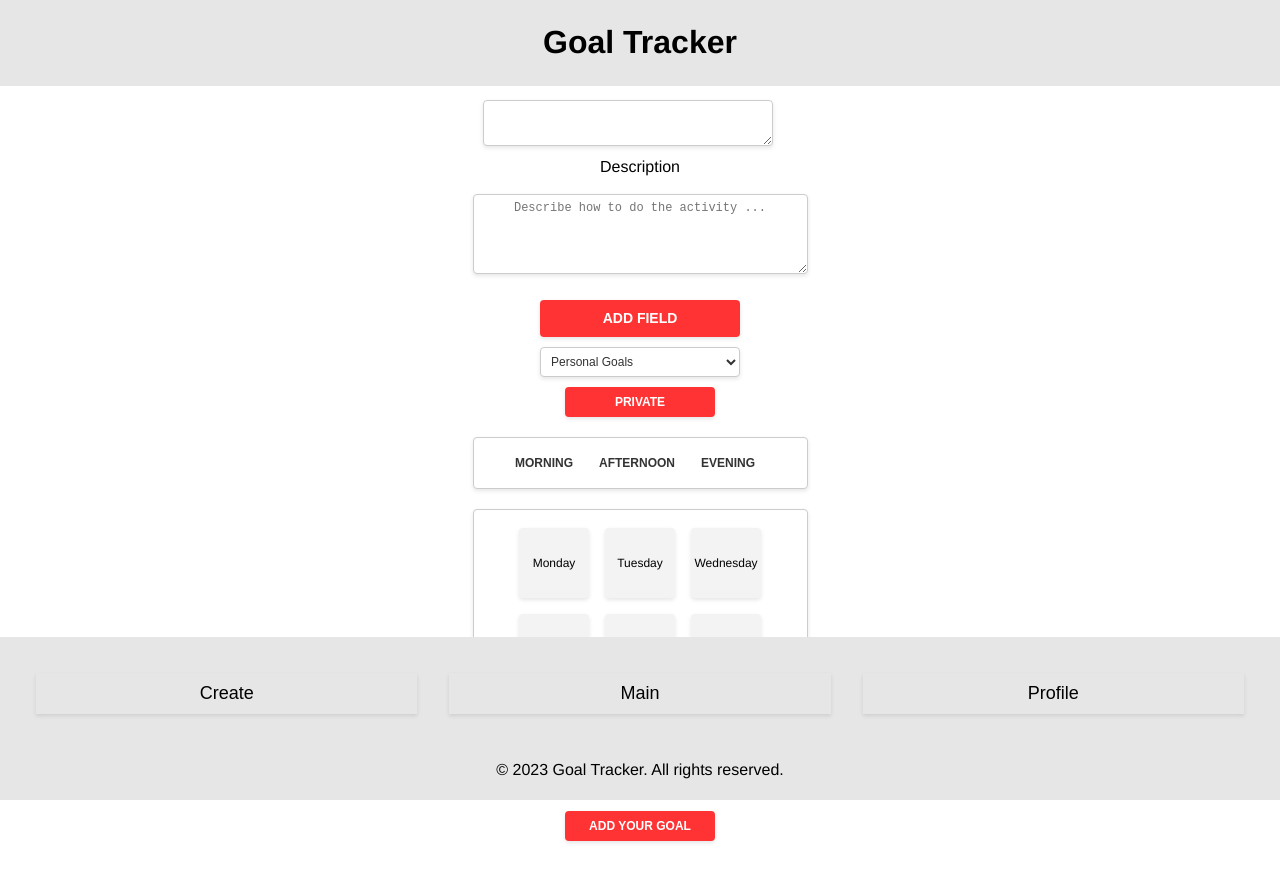
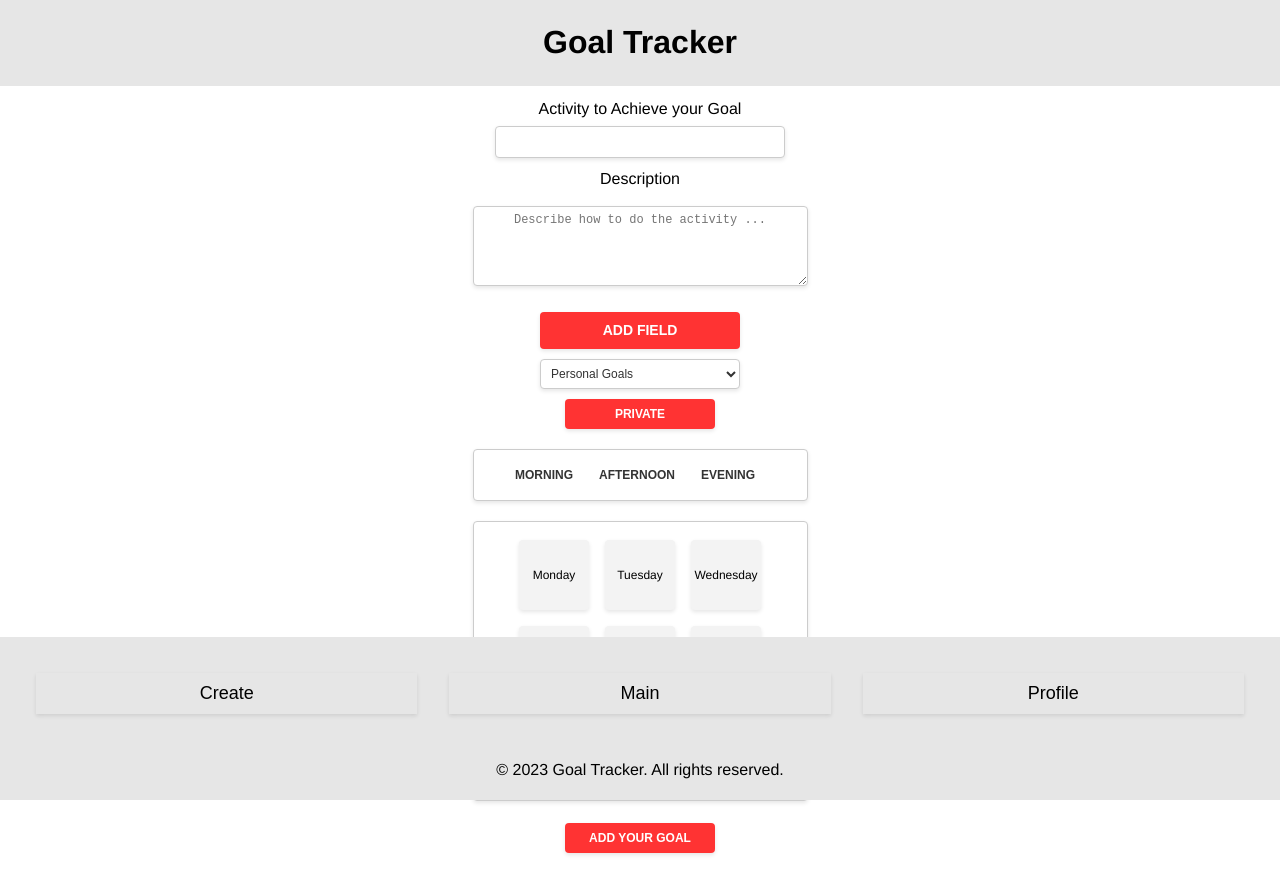
Before and after one commit to CKone2k/CK-capstone, a Next.js app: page / in a window 1280 px wide. Both pictures are taken after a click on the button "Create". Shown: the top 894 px of the page. Built offline with nearby package versions, Linux system fonts and the light colour scheme.

Commit message:
finished

```diff
--- a/components/ProfilePage.js
+++ b/components/ProfilePage.js
@@ -1,37 +1,35 @@
 import { useState } from "react";
-import TextField from "./TextField";
-import TextArea from "./TextArea";
 import ToggleButton from "./ToggleButton";
 import Button from "./Button";
-import { containerStyles, GlobalStyle } from "@/styles";
+import UserForm from "./UserForm";
 
-const ProfilePage = () => {
-  const [name, setName] = useState("");
+const ProfilePage = ({ containerStyles }) => {
+  const [isPrivate, setIsPrivate] = useState(true);
+  const [username, setUsername] = useState("");
   const [bio, setBio] = useState("");
-  const [isPrivate, setIsPrivate] = useState(true);
 
-  const handleNameChange = (event) => {
-    setName(event.target.value);
+  const handleUsernameChange = (event) => {
+    setUsername(event.target.value);
   };
 
   const handleBioChange = (event) => {
     setBio(event.target.value);
   };
-
   const handleToggleClick = () => {
     setIsPrivate(!isPrivate);
-  };
-
-  const handleSubmit = (event) => {
-    event.preventDefault();
   };
 
   return (
     <div style={containerStyles}>
       <h1>Profile</h1>
+      <UserForm
+        username={username}
+        onUsernameChange={handleUsernameChange}
+        bio={bio}
+        onBioChange={handleBioChange}
+        containerStyles={containerStyles}
+      />
 
-      <TextField label="Name" value={name} onChange={handleNameChange} />
-      <TextArea placeholder="Bio" value={bio} onChange={handleBioChange} />
       <ToggleButton
         privateText="Private Profile"
         publicText="Public Profile"
--- a/components/TextField.js
+++ b/components/TextField.js
@@ -1,13 +1,16 @@
 import { textFieldStyles } from "@/styles";
 
-const TextField = ({ placeholder, value, onChange }) => {
+const TextField = ({ label, value, onChange }) => {
   return (
-    <textarea
-      value={value}
-      onChange={onChange}
-      style={textFieldStyles}
-      placeholder={placeholder}
-    />
+    <div style={{ textAlign: "center" }}>
+      <label style={{ display: "block", marginBottom: "8px" }}>{label}</label>
+      <input
+        type="text"
+        value={value}
+        onChange={onChange}
+        style={textFieldStyles}
+      />
+    </div>
   );
 };
 
--- /dev/null
+++ b/components/UserForm.js
@@ -0,0 +1,31 @@
+import React from "react";
+import { userFormStyles } from "../styles";
+
+const UserForm = ({ username, onUsernameChange, bio, onBioChange }) => {
+  return (
+    <div style={userFormStyles.profileContainer}>
+      <label htmlFor="username" style={userFormStyles.label}>
+        Username:
+      </label>
+      <input
+        id="username"
+        type="text"
+        value={username}
+        onChange={onUsernameChange}
+        style={userFormStyles.input}
+      />
+      <br />
+      <label htmlFor="bio" style={userFormStyles.label}>
+        Bio:
+      </label>
+      <textarea
+        id="bio"
+        value={bio}
+        onChange={onBioChange}
+        style={userFormStyles.textarea}
+      />
+    </div>
+  );
+};
+
+export default UserForm;
--- a/pages/index.js
+++ b/pages/index.js
@@ -1,15 +1,9 @@
-import Header from "@/components/header";
-import MenuBar from "@/components/MenuBar";
-import CardCreator from "@/components/CardCreator";
-import Footer from "@/components/Footer";
+import App from "./_app";
 
 const Home = () => {
   return (
     <>
-      <Header />
-      <MenuBar />
-      <CardCreator />
-      <Footer />
+      <App />
     </>
   );
 };
--- a/styles.js
+++ b/styles.js
@@ -233,3 +233,33 @@ export const weekdayCheckboxBoxStyles = (checked) => ({
   cursor: "pointer",
   boxShadow: "0 2px 4px rgba(0, 0, 0, 0.1)",
 });
+
+export const userFormStyles = {
+  profileContainer: {
+    padding: "20px",
+    margin: "20px",
+    borderRadius: "10px",
+  },
+  label: {
+    marginBottom: "5px",
+    display: "block",
+  },
+  input: {
+    borderRadius: "3px",
+    border: "1px solid #ccc",
+    padding: "5px",
+    marginBottom: "10px",
+    width: "100%",
+    maxWidth: "300px",
+  },
+  textarea: {
+    borderRadius: "3px",
+    border: "1px solid #ccc",
+    padding: "5px",
+    marginBottom: "10px",
+    width: "100%",
+    maxWidth: "300px",
+    resize: "vertical",
+    height: "100px",
+  },
+};
```
